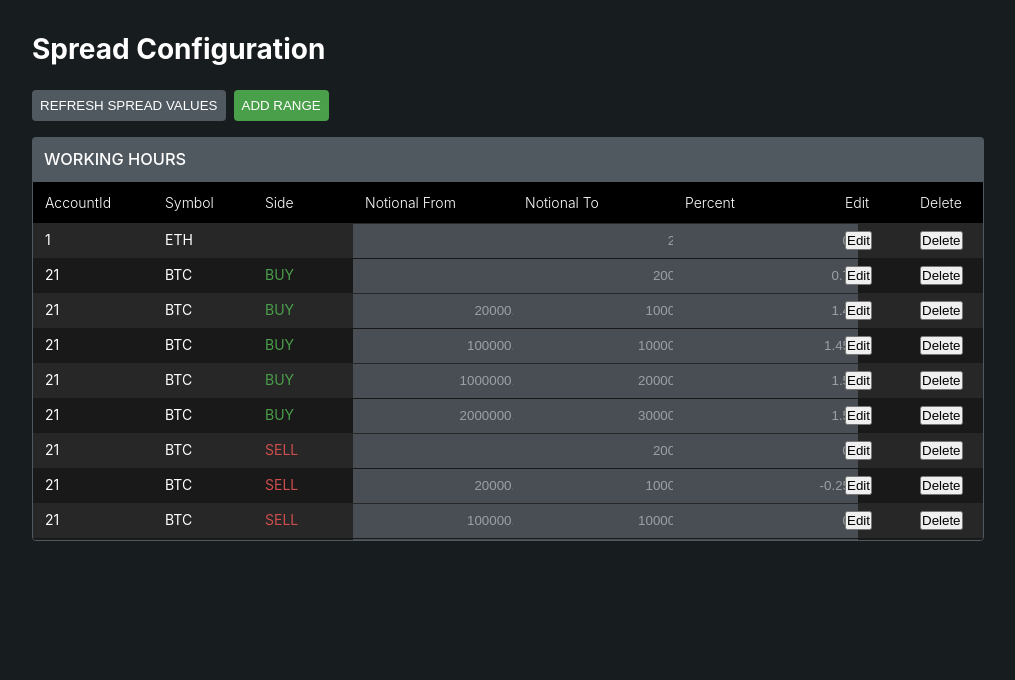
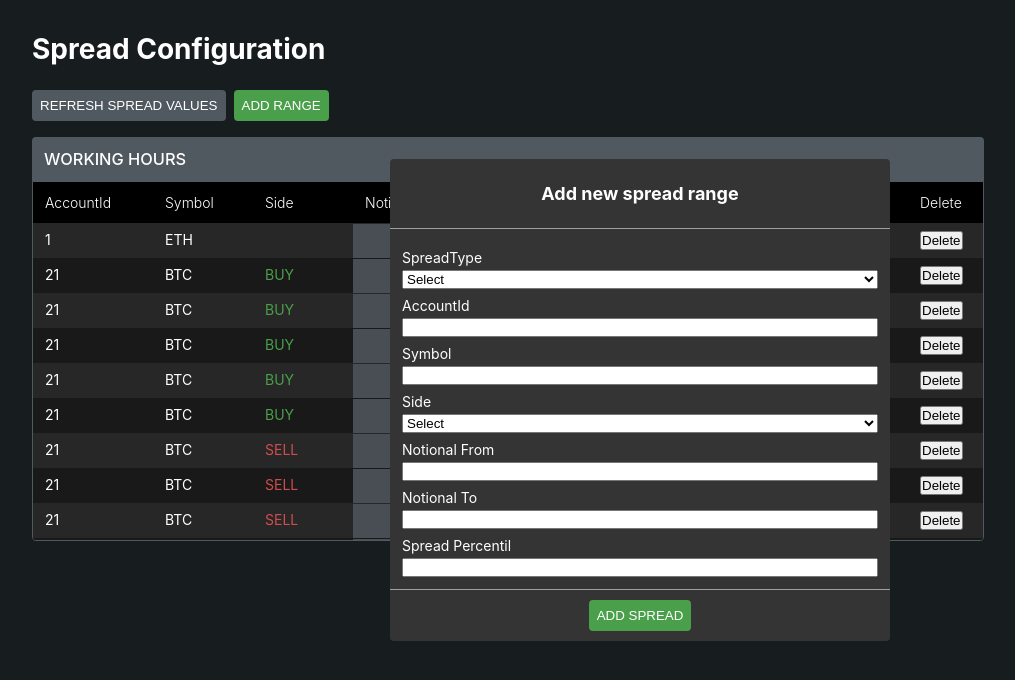
Before and after one commit to claudvanbarret/algotrading, a React (Create React App) app: page / in a window 1280 px wide. Both pictures are taken after a click on the button "ADD RANGE". Shown: the top 680 px of the page, without its empty margins (0-1015 px from the left). Built offline with nearby package versions, Linux system fonts and the light colour scheme; data requests are answered from the project's data file.

Commit message:
feat: add spread form

```diff
--- a/package.json
+++ b/package.json
@@ -11,6 +11,7 @@
     "@types/react": "^18.0.21",
     "@types/react-dom": "^18.0.6",
     "axios": "^1.0.0",
+    "formik": "^2.2.9",
     "i18next": "^21.10.0",
     "react": "^18.2.0",
     "react-dom": "^18.2.0",
--- /dev/null
+++ b/src/hooks/useToggle.ts
@@ -0,0 +1,13 @@
+import { useCallback, useState } from 'react';
+
+export const useToggle = (initialState = false) => {
+  const [state, setState] = useState<boolean>(initialState);
+
+  const setTrue = useCallback(() => setState(true), []);
+
+  const setFalse = useCallback(() => setState(false), []);
+
+  const setToggle = useCallback(() => setState((s) => !s), []);
+
+  return [state, setTrue, setFalse, setToggle] as const;
+};
--- a/src/i18n/en.json
+++ b/src/i18n/en.json
@@ -4,12 +4,16 @@
     "refresh_spread_values": "Refresh Spread Values",
     "add_range": "Add Range",
     "working_hours": "Working Hours",
+    "night_shift": "Night Shift",
     "account_id": "AccountId",
+    "spread_type": "SpreadType",
     "symbol": "Symbol",
     "side": "Side",
     "notional_from": "Notional From",
     "notional_to": "Notional To",
     "percent": "Percent",
+    "spread_percentil": "Spread Percentil",
     "edit": "Edit",
-    "delete": "Delete"
+    "delete": "Delete",
+    "select": "Select"
 }
--- a/src/pages/Home/Home.tsx
+++ b/src/pages/Home/Home.tsx
@@ -1,24 +1,28 @@
 import { useCallback, useMemo } from 'react';
 import { useTranslation } from 'react-i18next';
 import { CellProps, Column, Row } from 'react-table';
+
 import { Button } from '../../components/atoms/Button';
-
 import { NumberCell } from '../../components/atoms/NumberCell';
 import { Side } from '../../components/atoms/Side';
 import { Table } from '../../components/molecules/Table';
 import useSpreads from '../../hooks/useSpreads';
+import { useToggle } from '../../hooks/useToggle';
 import { SpreadConfiguration, SpreadConfigurationAcessor } from '../../models/SpreadConfiguration';
+import { FormSpread } from '../../shared/FormSpread';
 import * as S from './Home.styles';
 
 const Home = () => {
+  const { t } = useTranslation();
   const {
     workingHours,
     refetchSpreadConfigurations,
     updateSpreadConfigurations,
+    createSpread,
     updateSpreadConfigurationById,
     deleteSpreadConfigurationById,
   } = useSpreads();
-  const { t } = useTranslation();
+  const [isOpenFormSpread, openFormSpread, closeFormSpread] = useToggle();
 
   const handleEdit = useCallback(
     (row: Row<SpreadConfiguration>) => {
@@ -42,6 +46,11 @@ const Home = () => {
     },
     [deleteSpreadConfigurationById]
   );
+
+  const handleSubmit = (spread: SpreadConfiguration) => {
+    createSpread(spread);
+    closeFormSpread();
+  };
 
   const columns = useMemo(
     () => [
@@ -100,8 +109,13 @@ const Home = () => {
         <Button variant="secondary" onClick={() => refetchSpreadConfigurations()}>
           {t('refresh_spread_values')}
         </Button>
-        <Button variant="primary">{t('add_range')}</Button>
+        <Button variant="primary" onClick={() => openFormSpread()}>
+          {t('add_range')}
+        </Button>
       </S.Buttons>
+
+      <FormSpread open={isOpenFormSpread} onSubmit={handleSubmit} onClose={() => closeFormSpread()} />
+
       <Table columns={columns as Column<SpreadConfiguration>[]} data={workingHours} height={360} title={t('working_hours')} />
     </S.Container>
   );
--- /dev/null
+++ b/src/shared/FormSpread/FormSpread.styles.ts
@@ -0,0 +1,14 @@
+import styled from 'styled-components';
+import Theme from '../../theme/Theme';
+
+const { spaces } = Theme;
+
+export const Form = styled.form`
+  display: flex;
+  flex-direction: column;
+`;
+
+export const Label = styled.label`
+  margin-top: ${spaces.s};
+  margin-bottom: ${spaces.xs};
+`;
--- /dev/null
+++ b/src/shared/FormSpread/FormSpread.tsx
@@ -0,0 +1,99 @@
+import { useFormik } from 'formik';
+import { useTranslation } from 'react-i18next';
+
+import { Modal } from '../../components/molecules/Modal';
+import { Side, SpreadConfiguration, SpreadConfigurationAcessor, SpreadType } from '../../models/SpreadConfiguration';
+import * as S from './FormSpread.styles';
+import { FormSpreadProps, FormSpreadValues } from './FormSpread.types';
+
+const FormSpread = (props: FormSpreadProps) => {
+  const { open = false, onSubmit, onClose } = props;
+  const { t } = useTranslation();
+
+  const formik = useFormik<FormSpreadValues>({
+    initialValues: {
+      id: Math.floor(Math.random() * 1000),
+    },
+    onSubmit: (values) => {
+      const spread = {
+        ...values,
+        spreadTypeId: Number(values.spreadTypeId),
+      } as SpreadConfiguration;
+
+      onSubmit(spread);
+    },
+  });
+
+  return (
+    <Modal open={open} title="Add new spread range" okText="Add Spread" onOk={() => formik.submitForm()} onClose={onClose}>
+      <S.Form onSubmit={formik.handleSubmit}>
+        <S.Label htmlFor={SpreadConfigurationAcessor.SPREAD_TYPE}>{t('spread_type')}</S.Label>
+        <select
+          id={SpreadConfigurationAcessor.SPREAD_TYPE}
+          name={SpreadConfigurationAcessor.SPREAD_TYPE}
+          onChange={formik.handleChange}
+          value={formik.values.spreadTypeId}
+          required
+        >
+          <option selected>{t('select')}</option>
+          <option value={SpreadType.WORKING_HOURS}>{t('working_hours')}</option>
+          <option value={SpreadType.NIGHT_SHIFT}>{t('night_shift')}</option>
+        </select>
+
+        <S.Label htmlFor={SpreadConfigurationAcessor.ACCOUNT_ID}>{t('account_id')}</S.Label>
+        <input
+          id={SpreadConfigurationAcessor.ACCOUNT_ID}
+          name={SpreadConfigurationAcessor.ACCOUNT_ID}
+          type="number"
+          onChange={formik.handleChange}
+          value={formik.values.accountId}
+          required
+        />
+        <S.Label htmlFor={SpreadConfigurationAcessor.SYMBOL}>{t('symbol')}</S.Label>
+        <input
+          id={SpreadConfigurationAcessor.SYMBOL}
+          name={SpreadConfigurationAcessor.SYMBOL}
+          type="text"
+          onChange={formik.handleChange}
+          value={formik.values.symbol}
+          required
+        />
+        <S.Label htmlFor={SpreadConfigurationAcessor.SIDE}>{t('side')}</S.Label>
+        <select name={SpreadConfigurationAcessor.SIDE} onChange={formik.handleChange} value={formik.values.side}>
+          <option selected>{t('select')}</option>
+          <option value={Side.BUY}>{Side.BUY}</option>
+          <option value={Side.SELL}>{Side.SELL}</option>
+        </select>
+        <S.Label htmlFor={SpreadConfigurationAcessor.NOTIONAL_FROM}>{t('notional_from')}</S.Label>
+        <input
+          id={SpreadConfigurationAcessor.NOTIONAL_FROM}
+          name={SpreadConfigurationAcessor.NOTIONAL_FROM}
+          type="number"
+          onChange={formik.handleChange}
+          value={formik.values.notionalFrom}
+          required
+        />
+        <S.Label htmlFor={SpreadConfigurationAcessor.NOTIONAL_TO}>{t('notional_to')}</S.Label>
+        <input
+          id={SpreadConfigurationAcessor.NOTIONAL_TO}
+          name={SpreadConfigurationAcessor.NOTIONAL_TO}
+          type="number"
+          onChange={formik.handleChange}
+          value={formik.values.notionalTo}
+          required
+        />
+        <S.Label htmlFor={SpreadConfigurationAcessor.SPREAD_PERCENTIL}>{t('spread_percentil')}</S.Label>
+        <input
+          id={SpreadConfigurationAcessor.SPREAD_PERCENTIL}
+          name={SpreadConfigurationAcessor.SPREAD_PERCENTIL}
+          type="number"
+          onChange={formik.handleChange}
+          value={formik.values.spreadPercentil}
+          required
+        />
+      </S.Form>
+    </Modal>
+  );
+};
+
+export default FormSpread;
--- /dev/null
+++ b/src/shared/FormSpread/index.ts
@@ -0,0 +1 @@
+export { default as FormSpread } from './FormSpread';
```
Also changed, not shown: src/shared/FormSpread/FormSpread.types.ts (added, +9 -0 lines), 1 other file (tests, documents, lock files or other folders).
